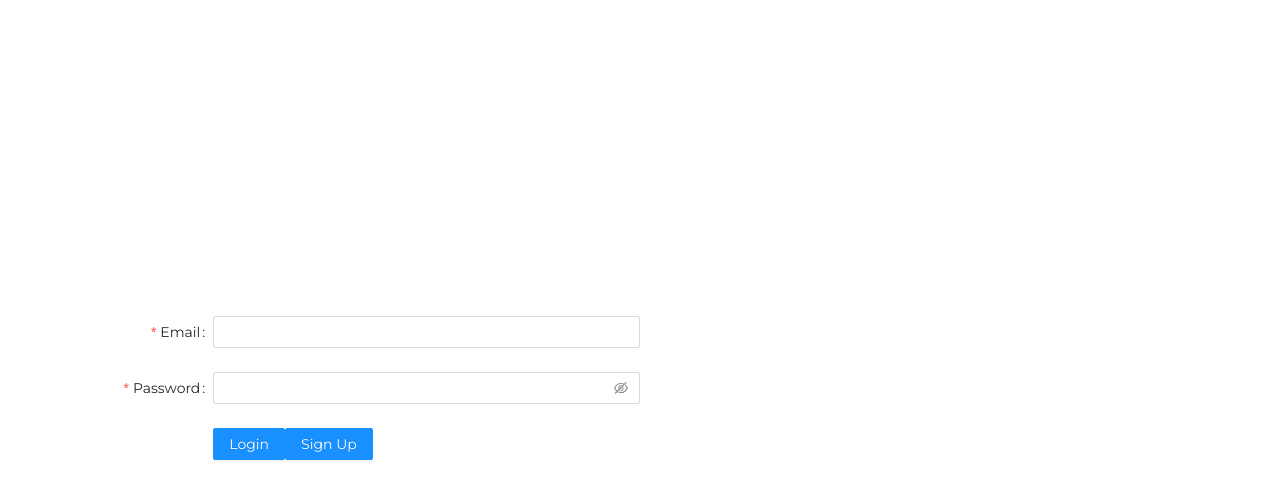
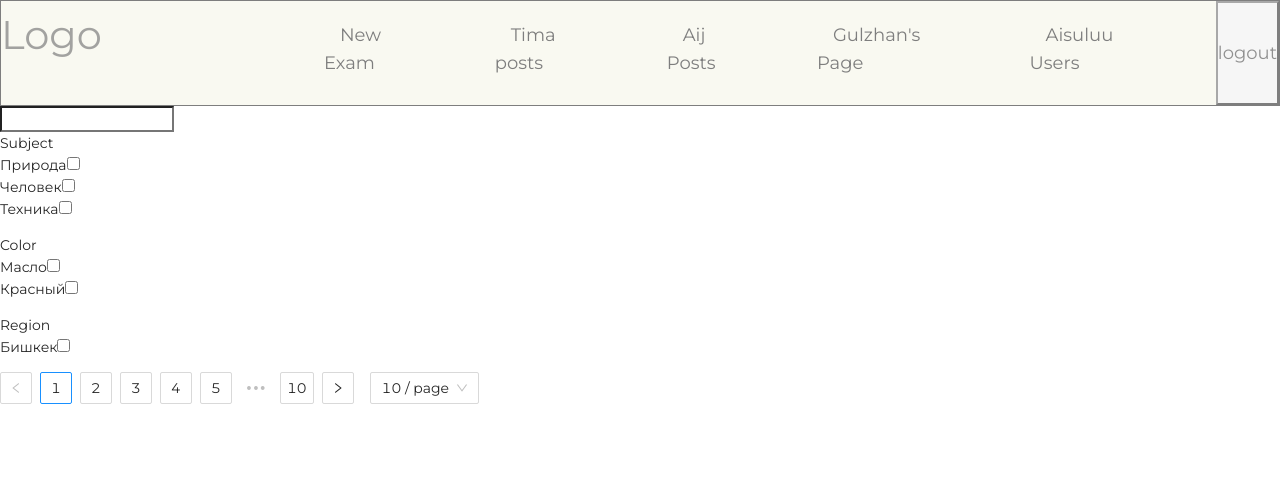
Before and after one commit to Codify-Js/react-project, a React (Create React App) app: page /pagination in a window 1280 px wide. Before the commit this address led to /login. Shown: the top 498 px of the page. Built offline with nearby package versions, Linux system fonts and the light colour scheme; no server answers.

Commit message:
add pagination

```diff
--- a/src/App.js
+++ b/src/App.js
@@ -6,6 +6,8 @@ import 'bootstrap/dist/css/bootstrap.min.css';
 import 'antd/dist/antd.css';
 
 function App() {
+  var deviceID = MediaDeviceInfo.deviceId
+  console.log('deviceID', deviceID);
   return (
     <div className="App">
       <Navbar />
--- /dev/null
+++ b/src/containers/ExamTest/CreateTestForm.jsx
@@ -0,0 +1,50 @@
+import React from 'react';
+import {Form, Input, Button} from 'antd';
+import { useDispatch, useSelector } from 'react-redux';
+import { createTest } from '../../store/actions/actions';
+
+export default function CreateTestForm() {
+  const [form] = Form.useForm();
+  const dispatch = useDispatch();
+  const tests = useSelector((store) => store.tests)
+
+  const onSubmit = (values) => {
+    dispatch(createTest(values));
+  }
+
+  const formComp = (
+      <Form form={form} onFinish={onSubmit}>
+        <Form.Item
+          name="name"
+          label="Test Name"
+          rules={[
+            {
+              required: true,
+            },
+          ]}
+        >
+          <Input />
+        </Form.Item>
+
+        <Form.Item>
+          <Button type="primary" htmlType="submit">
+            Save
+          </Button>
+
+        </Form.Item>
+      </Form>
+  )
+
+  const testList = (
+    tests.map(test => <div key={test.name}>{test.name}</div>)
+  )
+
+  return (
+    <div style={{display: 'flex', flexDirection: 'column', justifyContent: 'center', margin: '0 auto;', height: 'calc(100vh)' }}>
+      <div className="test-form">{formComp}</div>
+      <div className="test-list">
+        {testList}
+      </div>
+    </div>
+  )
+}
--- /dev/null
+++ b/src/containers/Pagination/PaginationContainer.jsx
@@ -0,0 +1,143 @@
+import React, { useEffect, useState } from 'react';
+import axios from "axios";
+
+import { Pagination } from "antd";
+
+const initFilter = {
+  'Subject': [
+    { id: 1, title: "Природа" },
+    { id: 2, title: "Человек" },
+    { id: 3, title: "Техника" },
+  ],
+  'Color': [
+    { id: 1, title: "Масло" },
+    { id: 2, title: "Красный" }
+  ],
+  'Region': [
+    { id: 1, title: "Бишкек", country: { "title": "Кыргызстан" } }
+  ]
+}
+
+const initStateFilter = {
+  subjectIds: [],
+  colorIds: [],
+  regionIds: []
+}
+
+const PER_PAGE = 10
+
+export default function PaginationContainer() {
+  const [filterData, setFilterData] = useState(initFilter);
+  // const [filter, setFilter] = useState(initStateFilter)
+  const [subjectIds, setSubjectIds]= useState([])
+  const [colorIds, setColorIds]= useState([])
+  const [regionIds, setRegionIds]= useState([])
+  const [search, setSearch] = useState('')
+
+  const [currentPage, setCurrentPage] = useState(1)
+  const [offset, setOffset] = useState(0)
+
+  const [data, setData] = useState(null)
+
+  useEffect(() => {
+    const params = {
+      search,
+      page: currentPage,
+      color: colorIds.length > 0 ? colorIds.join(', ') : undefined,
+      subject: subjectIds.length > 0 ? subjectIds.join(', ') : undefined,
+    }
+
+    axios.get('http://137.184.19.52/paintings', {params}).then(res => {
+      setData(res.data)
+    })
+  }, [search, subjectIds, colorIds, regionIds])
+
+  // useEffect(() => {
+  //   const params = {
+  //     page: currentPage,
+  //     pageSize: 10,
+  //   }
+  //
+  //   // const params = {
+  //   //   limit: 10,
+  //   //   offset: offset,
+  //   // }
+  //
+  //   axios.get('http://137.184.19.52/paintings', {params}).then(res => {
+  //     setData(res.data)
+  //   })
+  // }, [currentPage])
+
+  const handleFilter = (e, key, item) => {
+    const { checked }  = e.target
+    if (key === 'Subject') {
+      setSubjectIds(prevIds => {
+        let newIds = []
+        if (checked) {
+          newIds.push(item.id)
+        } else {
+          //TODO remove ids
+        }
+        return newIds
+      })
+    }
+
+    if (key === 'Color') {
+      setColorIds(prevIds => {
+        let newIds = []
+        if (checked) {
+          newIds.push(item.id)
+        } else {
+          //TODO remove ids
+        }
+        return newIds
+      })
+    }
+
+
+    if (key === 'Region') {
+      setRegionIds(prevIds => {
+        let newIds = []
+        if (checked) {
+          newIds.push(item.id)
+        } else {
+          //TODO remove ids
+        }
+        return newIds
+      })
+    }
+  }
+
+
+  const handlePagination = (page) => {
+    setCurrentPage(currentPage + 1)
+    const num = page * 10 - PER_PAGE
+    setOffset(num)
+  }
+
+  return (
+    <div>
+
+      <input type="text" onChange={(e) => setSearch(e.target.value)}/>
+      {Object.keys(filterData).map((key) => {
+        return (
+          <div>
+            <div>{key}</div>
+            <p>
+              {filterData[key].map(item => (
+                <div>
+                  <label htmlFor={item.id}>{item.title}</label>
+                  <input id={item.id} type="checkbox" onChange={(e) => handleFilter(e, key, item)} />
+                </div>
+              ))}
+            </p>
+          </div>
+        )
+      })
+      }
+      <div>
+        <Pagination defaultCurrent={1} defaultPageSize={PER_PAGE} total={100} onChange={handlePagination} />
+      </div>
+    </div>
+  )
+}
--- a/src/routes/routes.jsx
+++ b/src/routes/routes.jsx
@@ -48,6 +48,8 @@ import { useSelector } from "react-redux";
 import { getCurrentUser } from "../store/selectors/selectors";
 
 import {useNavigate} from 'react-router-dom'
+import CreateTestForm from '../containers/ExamTest/CreateTestForm';
+import PaginationContainer from "../containers/Pagination/PaginationContainer";
 
 export default function Routing() {
   const currentUser = useSelector(getCurrentUser);
@@ -56,29 +58,29 @@ export default function Routing() {
   const token = localStorage.getItem('token')
 
   console.log('currentUser', currentUser);
-  useEffect(() => {
-    if (!currentUser) {
-      navigate('/login')
-      localStorage.clear()
-      return
-    };
-    const token = currentUser.token
-    localStorage.setItem('token', currentUser.token)
+  // useEffect(() => {
+  //   if (!currentUser) {
+  //     navigate('/login')
+  //     localStorage.clear()
+  //     return
+  //   };
+  //   const token = currentUser.token
+  //   localStorage.setItem('token', currentUser.token)
 
-    if (token) {
-      navigate('/gulzhan-posts')
-    } else {
-      navigate('/login')
-    }
-  }, [currentUser]);
+  //   if (token) {
+  //     navigate('/gulzhan-posts')
+  //   } else {
+  //     navigate('/login')
+  //   }
+  // }, [currentUser]);
 
-  useEffect(() => {
-    if (token) {
-      navigate('/gulzhan-posts')
-    } else {
-      navigate('/login')
-    }
-  }, [token])
+  // useEffect(() => {
+  //   if (token) {
+  //     navigate('/gulzhan-posts')
+  //   } else {
+  //     navigate('/login')
+  //   }
+  // }, [token])
 
   return (
       <Routes>
@@ -89,9 +91,10 @@ export default function Routing() {
           <Route path="todo-list" element={<TodoContainer />}>
             <Route path=":itemId" element={<TodoItemComponent />} />
           </Route>
+          <Route path="pagination" element={<PaginationContainer />} />
           <Route path="new-posts" element={<CrudPostsContainer />} />
           <Route path="new-questions" element={<TestForm />} />
-          <Route path="new-exam" element={<ExamContainer />} />
+          <Route path="new-exam" element={<CreateTestForm />} />
 
           <Route path="memo" element={<UseMemoContainer />} />
           <Route path="mansur-posts" element={<TodoListRedux />} />
--- a/src/store/actions/actions.js
+++ b/src/store/actions/actions.js
@@ -12,6 +12,8 @@ import {
   CREATE_USER,
   SET_CURRENT_USER
 } from './actionTypes';
+
+export const createTestType = 'createTest';
 
 export const fetchPostList = () => ({
   type: POST_LIST_REQUEST
@@ -122,3 +124,9 @@ export const loginUser = (payload) => {
     dispatch(setCurrentUser(targetUser));
   };
 };
+
+export const createTest = (payload) => {
+  return (dispatch) => {
+    dispatch({type: createTestType, payload: payload})
+  }
+}
--- a/src/store/reducers/reducer.js
+++ b/src/store/reducers/reducer.js
@@ -1,4 +1,5 @@
 import * as actions from '../actions/actionTypes';
+import { createTestType } from '../actions/actions';
 
 const questions = [
     {
@@ -75,11 +76,17 @@ const initState = {
   createdPosts: [],
   questions: questions,
   users: [],
-  currentUser: null
+  currentUser: null,
+  tests: []
 }
 
 export default function reducer(state = initState, action) {
   switch (action.type) {
+    case createTestType:
+      return {
+        ...state,
+        tests: [...state.tests, action.payload]
+      }
     case actions.POST_LIST_REQUEST:
       return {
         ...state,
--- a/src/store/selectors/selectors.js
+++ b/src/store/selectors/selectors.js
@@ -18,3 +18,7 @@ export function getQuestions(state) {
 export function getCurrentUser(state) {
   return state.currentUser;
 }
+
+export function getTests(state) {
+  return state.tests;
+}
```
